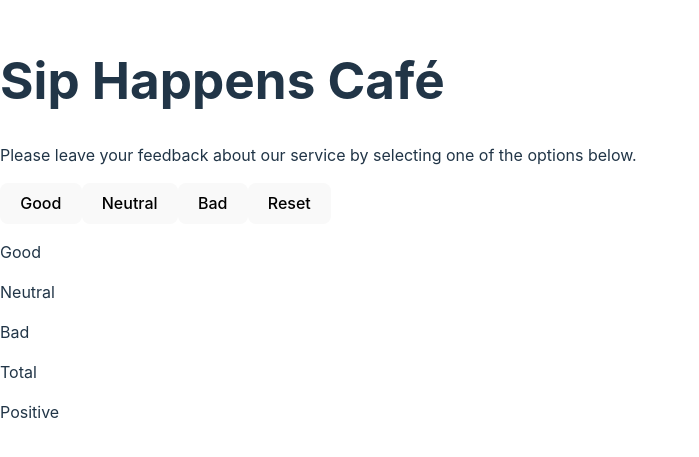
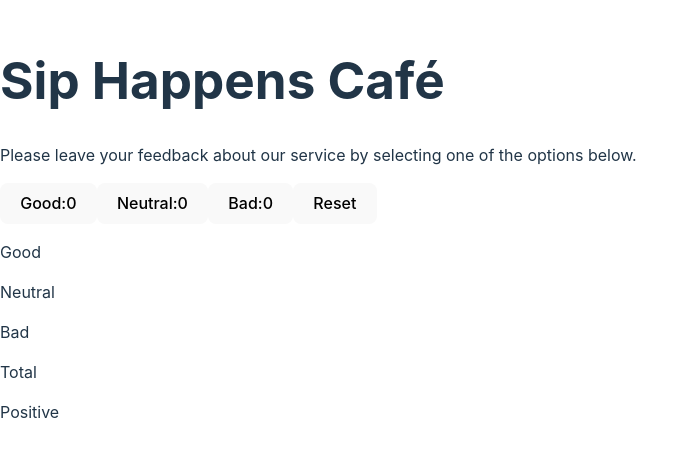
Before and after one commit to novikovanat/goit-react-hw-02, a React (Vite) app: page / in a window 1280 px wide. Shown: the part 171-628 px from the top of the page, without its empty margins (0-699 px from the left). Built offline with nearby package versions, Linux system fonts and the light colour scheme.

Commit message:
options added

```diff
--- a/src/components/App.jsx
+++ b/src/components/App.jsx
@@ -1,19 +1,20 @@
 import { useState, useEffect } from "react";
 import Description from "./description/Description";
 import Feedback from "./feedback/Feedback";
-import Opinions from "./options/Options"
+import Options from "./options/Options";
+
 const App = () => {
-  const [opinions, setOpinions] = useState({
-    good: 0,
-    neutral: 0,
-    bad: 0,
-  });
+  // const [opinions, setOpinions] = useState({
+  //   good: 0,
+  //   neutral: 0,
+  //   bad: 0,
+  // });
 
   return (
     <div>
       <Description></Description>
+      <Options></Options>
       <Feedback></Feedback>
-      <Opinions></Opinions>
     </div>
   );
 };
--- a/src/components/feedback/Feedback.jsx
+++ b/src/components/feedback/Feedback.jsx
@@ -1,10 +1,9 @@
-export default function Feedback() {
-  return (
-    <div>
-      <button>Good</button>
-      <button>Neutral</button>
-      <button>Bad</button>
-      <button>Reset</button>
+export default function Options() {
+    return <div>
+        <p>Good</p>
+        <p>Neutral</p>
+        <p>Bad</p>
+        <p>Total</p>
+        <p>Positive</p>
     </div>
-  );
 }
--- a/src/components/options/Options.jsx
+++ b/src/components/options/Options.jsx
@@ -1,9 +1,45 @@
-export default function Options() {
-    return <div>
-        <p>Good</p>
-        <p>Neutral</p>
-        <p>Bad</p>
-        <p>Total</p>
-        <p>Positive</p>
+import { useState } from "react";
+
+export default function Feedback() {
+  const [option, setOpions] = useState({
+    good: 0,
+    neutral: 0,
+    bad: 0,
+  });
+
+  function clickHandler(e) {
+    let type = e.currentTarget.name;
+    switch (type) {
+      case "good":
+        setOpions({ ...option, good: option.good + 1 });
+        break;
+      case "neutral":
+        setOpions({ ...option, neutral: option.neutral + 1 });
+        break;
+      case "bad":
+        setOpions({ ...option, bad: option.bad + 1 });
+        break;
+      case "reset":
+        setOpions({ good: 0, neutral: 0, bad: 0 });
+        break;
+    }
+  }
+
+  return (
+    <div>
+      {/* <Button type="Good" function={raseClick}></Button> */}
+      <button onClick={clickHandler} name="good">
+        Good:{option.good}
+      </button>
+      <button onClick={clickHandler} name="neutral">
+        Neutral:{option.neutral}
+      </button>
+      <button onClick={clickHandler} name="bad">
+        Bad:{option.bad}
+      </button>
+      <button onClick={clickHandler} name="reset">
+        Reset
+      </button>
     </div>
+  );
 }
```
